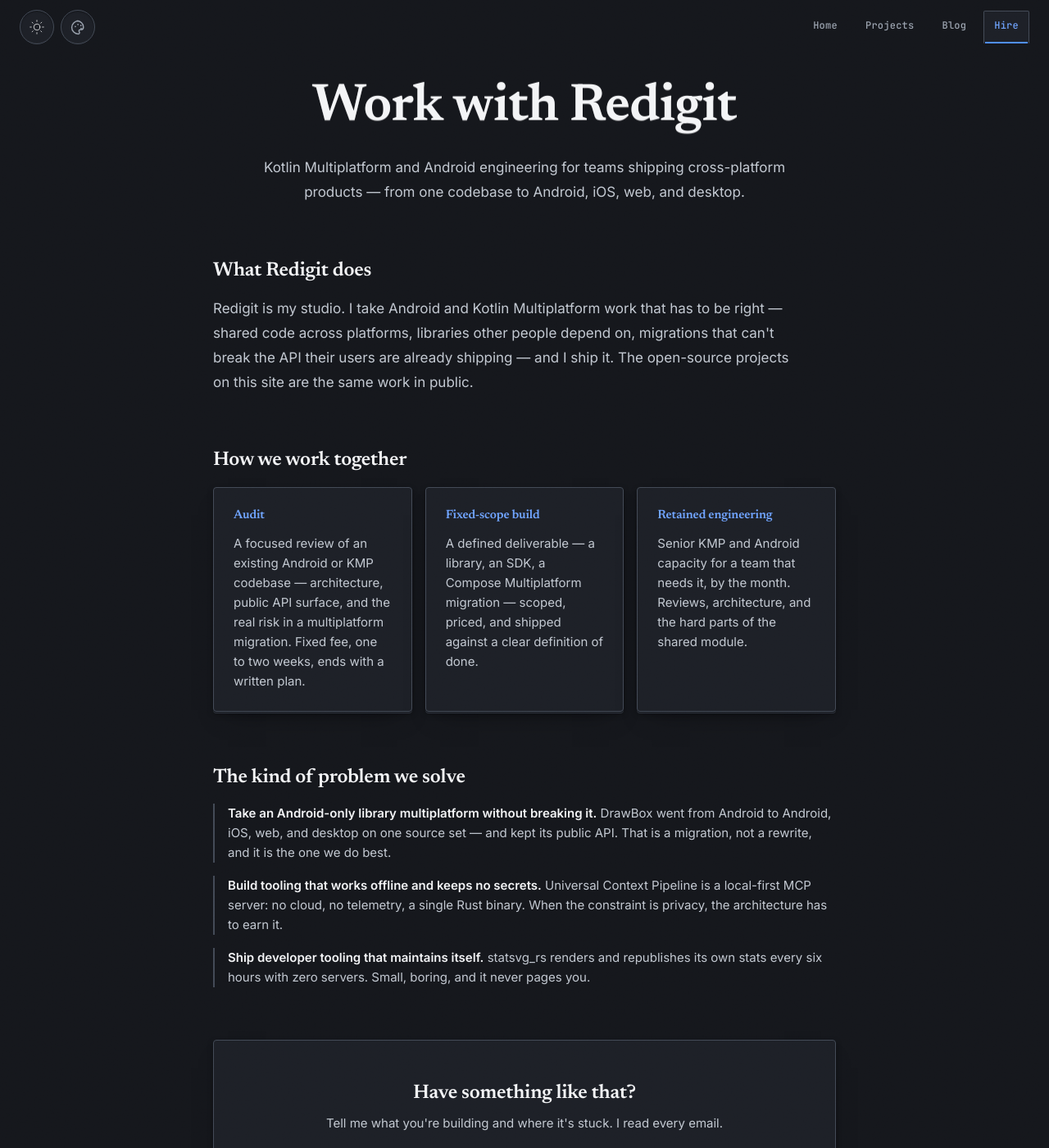
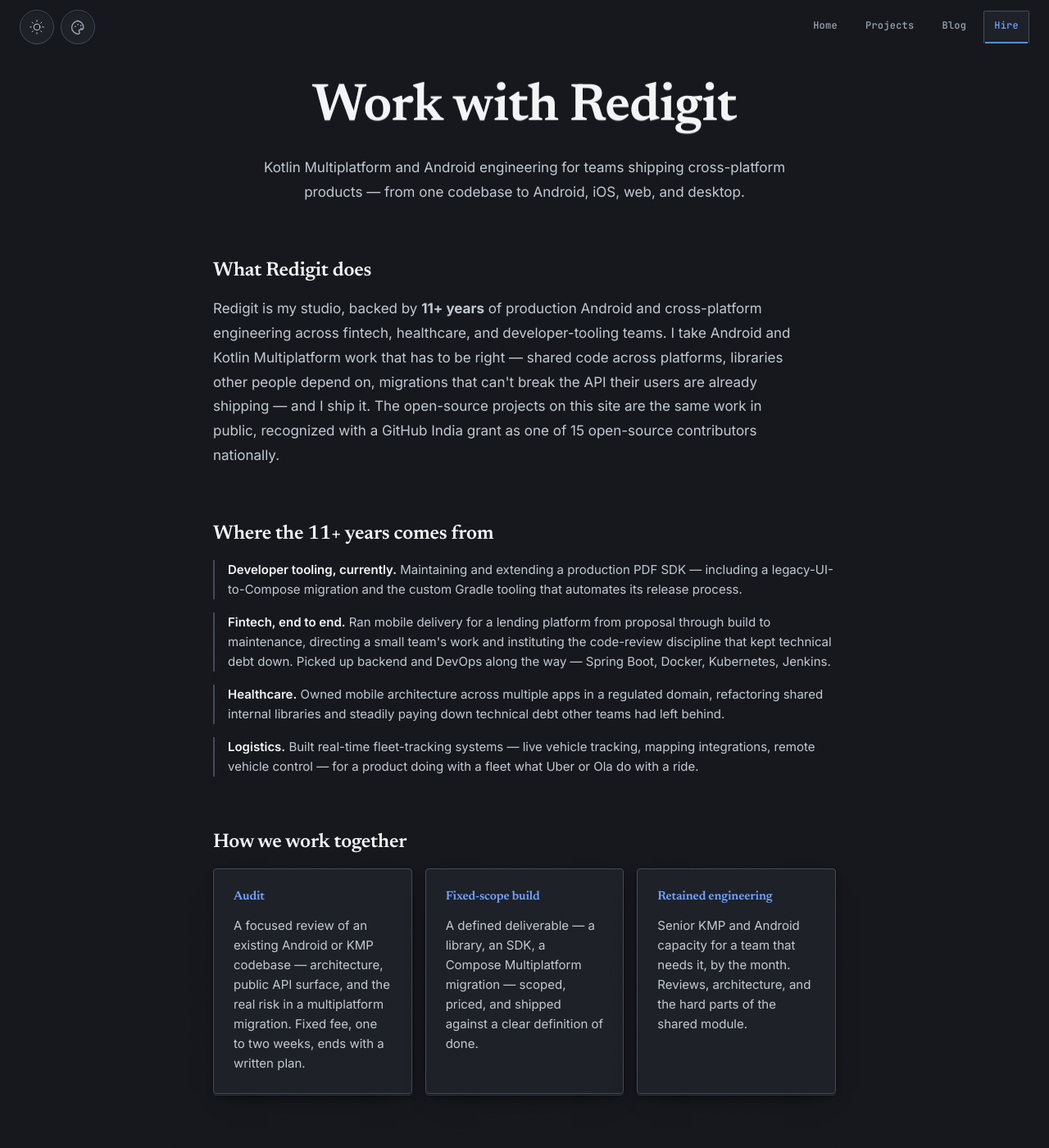
Before and after one commit to akshay2211/akshay2211.github.io, a Jekyll site: the page built from hire/index.html, in a window 1280 px wide and 1400 px high. Shown: the whole window at 82% size. Built offline with Jekyll 4.4.1, drawn with Linux system fonts in a browser that asks for light colours.

Commit message:
Surface real experience (years, domain breadth) across site copy
Homepage intro, hire page, llms.txt, and the site-wide description
(also feeds the Person JSON-LD) now reflect 11+ years in Android and
cross-platform engineering across fintech, healthcare, and developer
tooling, instead of reading as open-source-only. Also adds a "Where
the 11+ years comes from" section to the hire page with concrete,
generalized experience bullets (no employer names) covering SDK work,
fintech delivery leadership, healthcare, and logistics.

```diff
--- a/_config.yml
+++ b/_config.yml
@@ -1,7 +1,8 @@
 title: Akshay Sharma
 tagline: Software craft, architecture, and product quality
 description: >-
-  Akshay Sharma — software architect, open-source maintainer, and Kotlin
+  Akshay Sharma — software engineer with 11+ years in Android and
+  cross-platform development, open-source maintainer, and Kotlin
   Multiplatform developer. Writing on software craft, architecture, product
   quality, and the small decisions that make software easier to use.
 url: "https://ak1.io"
--- a/hire/index.html
+++ b/hire/index.html
@@ -16,7 +16,17 @@
 
     <section class="hire-block" aria-labelledby="what-heading">
         <h2 id="what-heading" class="hire-h2">What Redigit does</h2>
-        <p class="hire-lede">Redigit is my studio. I take Android and Kotlin Multiplatform work that has to be right — shared code across platforms, libraries other people depend on, migrations that can't break the API their users are already shipping — and I ship it. The open-source projects on this site are the same work in public.</p>
+        <p class="hire-lede">Redigit is my studio, backed by <strong>11+ years</strong> of production Android and cross-platform engineering across fintech, healthcare, and developer-tooling teams. I take Android and Kotlin Multiplatform work that has to be right — shared code across platforms, libraries other people depend on, migrations that can't break the API their users are already shipping — and I ship it. The open-source projects on this site are the same work in public, recognized with a GitHub India grant as one of 15 open-source contributors nationally.</p>
+    </section>
+
+    <section class="hire-block" aria-labelledby="experience-heading">
+        <h2 id="experience-heading" class="hire-h2">Where the 11+ years comes from</h2>
+        <ul class="hire-outcomes">
+            <li><strong>Developer tooling, currently.</strong> Maintaining and extending a production PDF SDK — including a legacy-UI-to-Compose migration and the custom Gradle tooling that automates its release process.</li>
+            <li><strong>Fintech, end to end.</strong> Ran mobile delivery for a lending platform from proposal through build to maintenance, directing a small team's work and instituting the code-review discipline that kept technical debt down. Picked up backend and DevOps along the way — Spring Boot, Docker, Kubernetes, Jenkins.</li>
+            <li><strong>Healthcare.</strong> Owned mobile architecture across multiple apps in a regulated domain, refactoring shared internal libraries and steadily paying down technical debt other teams had left behind.</li>
+            <li><strong>Logistics.</strong> Built real-time fleet-tracking systems — live vehicle tracking, mapping integrations, remote vehicle control — for a product doing with a fleet what Uber or Ola do with a ride.</li>
+        </ul>
     </section>
 
     <section class="hire-block" aria-labelledby="how-heading">
```
Also changed, not shown: index.html (+5 -4 lines), llms.txt (+4 -3 lines).
